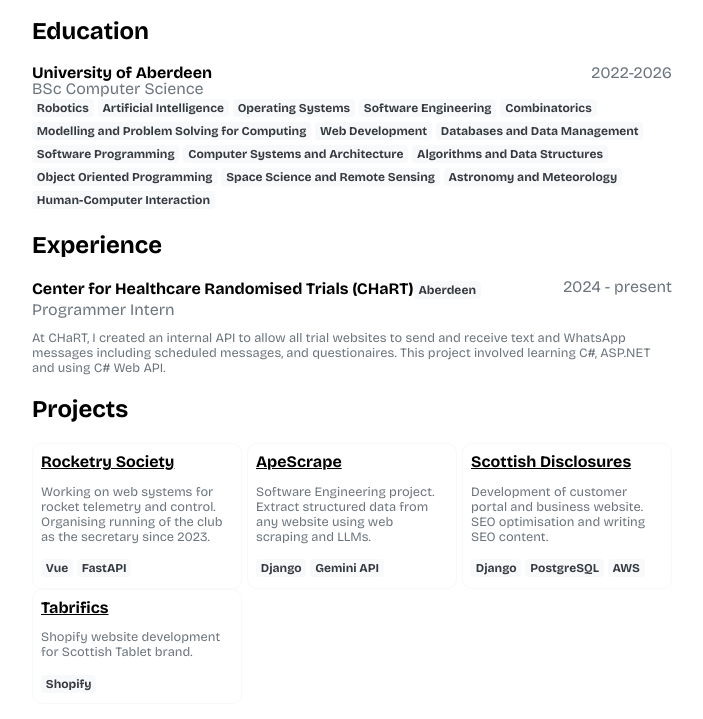
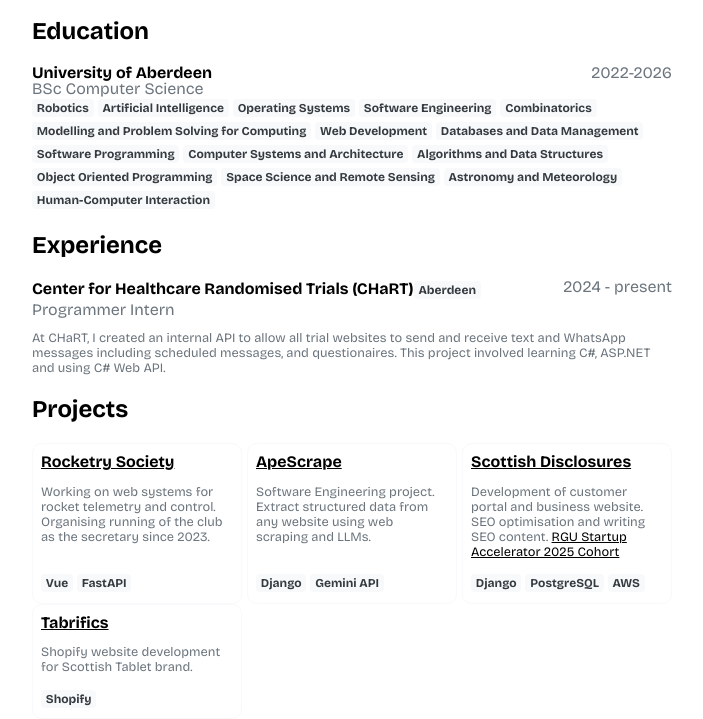
Before and after one commit to alanjsfleming/alanjsfleming, a plain HTML site: page index.html in a window 1280 px wide. Shown: the part 92-811 px from the top of the page, without its empty margins (288-991 px from the left). Drawn offline with nearby package versions, Linux system fonts and the light colour scheme.

Commit message:
added link to startup accelerator on scottish disclosures bit

```diff
--- a/index.html
+++ b/index.html
@@ -101,7 +101,7 @@
         <div class="content-card">
           <div class="content-card-heading">
             <a class="bold" href="https://scottish-disclosures.co.uk">Scottish Disclosures</a>
-            <p class="content-text text--light">Development of customer portal and business website. SEO optimisation and writing SEO content.</a>
+            <p class="content-text text--light">Development of customer portal and business website. SEO optimisation and writing SEO content. <a href="https://www.rgu.ac.uk/rgview/economic-development/7865-meet-2025s-startup-accelerator-cohort#:~:text=Alan%20Fleming">RGU Startup Accelerator 2025 Cohort</a></p>
           </div>
           <div class="content-card-body">
             <p class="badge badge--light">Django</p>
```
